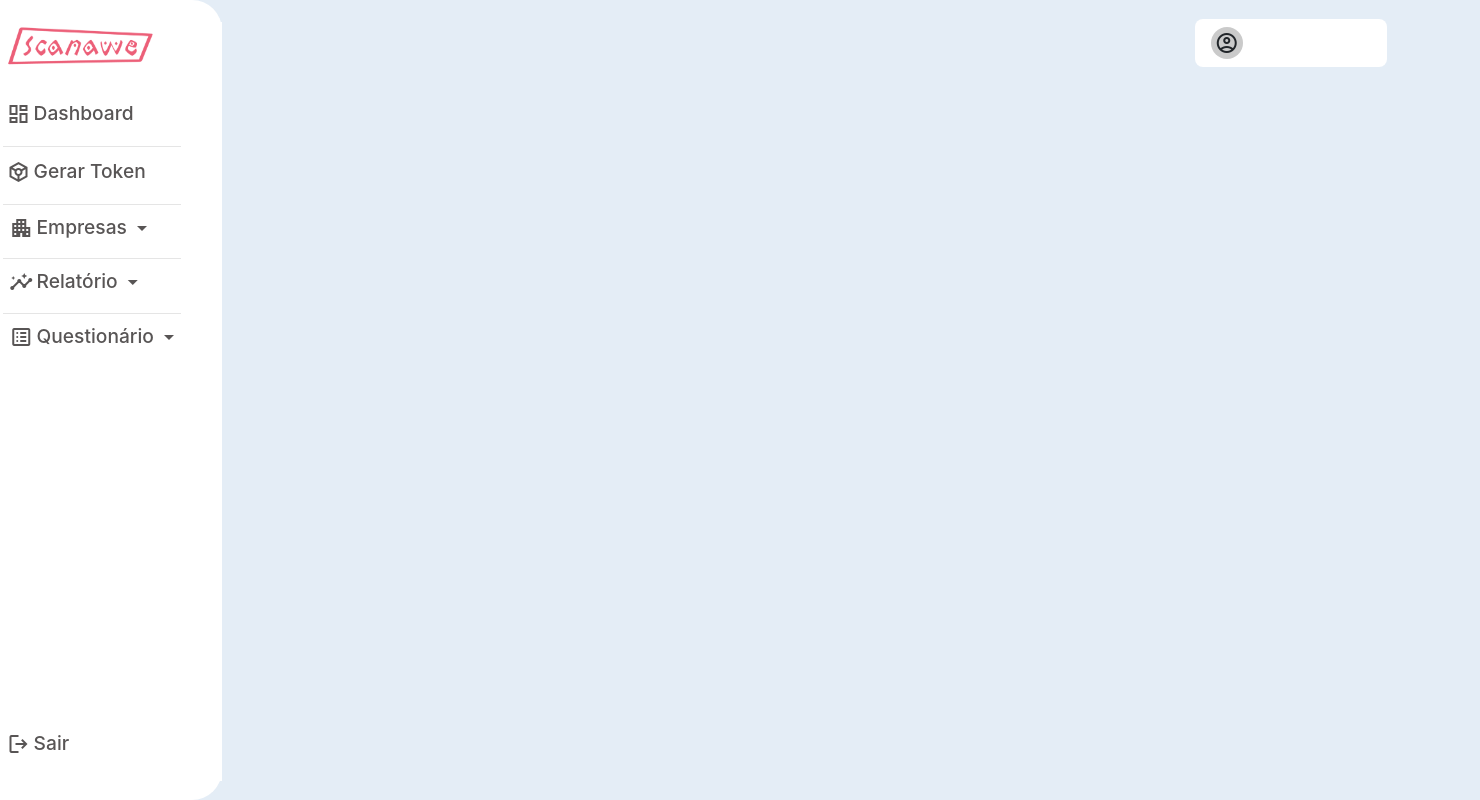
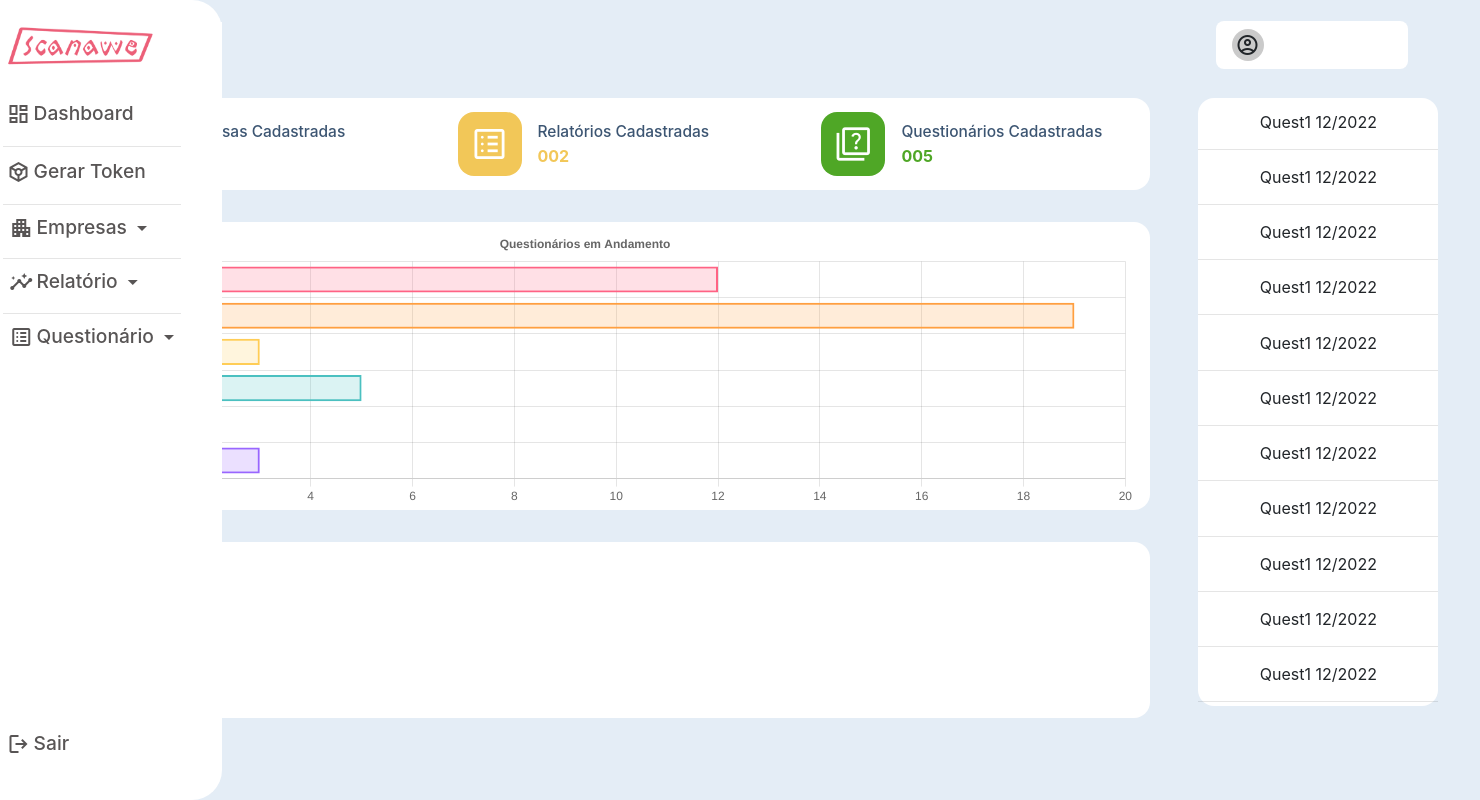
Before and after one commit to Rezende-Fabio/Scanawe, a Flask app: page /dashboard in a window 1480 px wide. Run offline with Flask 2, Linux system fonts and the light colour scheme; some libraries are stand-ins or nearby versions.

Commit message:
dashboard design of consultant

```diff
--- a/app/routes/Consultor/Dashboard.py
+++ b/app/routes/Consultor/Dashboard.py
@@ -3,4 +3,8 @@ from flask import render_template, request
 
 @app.route("/dashboard")
 def dashboard():
-    return render_template("Consultor/dashboard.html", titulo="Dashboard")
+    empresas = "5"
+    questionarios = "5"
+    relatorios = "2"
+    dados = {"empresas": empresas.zfill(3), "questionarios": questionarios.zfill(3), "relatorios": relatorios.zfill(3)}
+    return render_template("Consultor/dashboard.html", titulo="Dashboard", dados=dados)
--- a/app/routes/Main.py
+++ b/app/routes/Main.py
@@ -13,7 +13,11 @@ def autenticar():
     senha = request.form["senha"]
     if usuario == "admin" and senha == "admin":
         session["username"] = "Administrador"
-        return render_template("Consultor/menu.html")
+        empresas = "5"
+        questionarios = "5"
+        relatorios = "2"
+        dados = {"empresas": empresas.zfill(3), "questionarios": questionarios.zfill(3), "relatorios": relatorios.zfill(3)}
+        return render_template("Consultor/dashboard.html", titulo="Dashboard", dados=dados)
     else:
         return render_template("index.html", aviso=1)
 
--- a/app/static/css/all.css
+++ b/app/static/css/all.css
@@ -2,3 +2,4 @@
 @import 'styleIndex.css';
 @import 'styleBase.css';
 @import 'styleToken.css';
+@import 'styleDashboard.css';
--- a/app/static/css/styleBase.css
+++ b/app/static/css/styleBase.css
@@ -9,6 +9,10 @@ aside a{
     margin-left: 0.4rem;
     position: relative;
     transition: all 300ms ease;
+}
+
+aside .sidebar{
+    border-radius: 30px;
 }
 
 aside .sidebar a.active{
@@ -115,6 +119,7 @@ aside .sair{
     position: absolute;
     bottom: 0.5rem;
     width: 90%;
+    border-radius: 30px;
 }
 
 aside:hover{
--- /dev/null
+++ b/app/static/css/styleDashboard.css
@@ -0,0 +1,142 @@
+.main-dashboard{
+    display: flex;
+    width: 100%;
+    margin: 0.1rem 0 0 1.3rem;
+    flex-direction: column;
+}
+
+.body-dashboard{
+    display: flex;
+    width: 100%;
+    padding: 0.6rem;
+}
+
+.qtde{
+    display: flex;
+    width: 70rem;
+    background-color: #fff;
+    height: 5.8rem;
+    border-radius: 1rem;
+    margin-bottom: 2rem;
+    align-items: center;
+    justify-content: space-around;
+}
+
+.grafico{
+    display: flex;
+    width: 70rem;
+    background-color: #fff;
+    height: 18rem;
+    border-radius: 1rem;
+    margin-bottom: 2rem;
+}
+
+.historico{
+    display: flex;
+    width: 70rem;
+    background-color: #fff;
+    height: 11rem;
+    border-radius: 1rem;
+}
+
+.data-questionario{
+    display: flex;
+    flex-direction: column;
+    align-items: center;
+    justify-content: start;
+    width: 15rem;
+    height: 38rem;
+    background-color: #fff;
+    border-radius: 1rem;
+    margin-left: 3rem;
+}
+
+.cards{
+    display: flex;
+    flex-direction: row;
+}
+
+.empresas{
+    width: 4rem;
+    height: 4rem;
+    display: flex;
+    align-items: center;
+    justify-content: center;
+    border-radius: 1rem;
+    margin: 1rem;
+    background-color: #2259e5;
+}
+
+.relatorios{
+    width: 4rem;
+    height: 4rem;
+    display: flex;
+    align-items: center;
+    justify-content: center;
+    border-radius: 1rem;
+    margin: 1rem;
+    background-color: #f2c758;
+}
+
+.questionario{
+    width: 4rem;
+    height: 4rem;
+    display: flex;
+    align-items: center;
+    justify-content: center;
+    border-radius: 1rem;
+    margin: 1rem;
+    background-color: #4fa726;
+}
+
+#icon-card{
+    font-size: 2.5rem;
+    color: #fff;
+}
+
+.text-card{
+    display: flex;
+    align-items:initial;
+    flex-direction: column;
+    justify-content: center;
+}
+
+.titulo-card{
+    font-size: 15.5px;
+    font-weight: 500;
+    color: #3c5572;
+}
+
+.valor-card-emp{
+    font-weight: 700;
+    color: #2259e5;
+}
+
+.valor-card-relat{
+    font-weight: 700;
+    color: #f2c758;
+}
+
+.valor-card-quest{
+    font-weight: 700;
+    color: #4fa726;
+}
+
+.grafico{
+    padding: 5px;
+}
+
+.data-questionario hr{
+    width: 100%;
+}
+
+.text-quest{
+    display: flex;
+    align-items: center;
+    justify-content: center;
+    height: 3rem;
+}
+
+.card-link:hover #icon-card{
+    font-size: 2.8rem;
+}
--- a/app/static/css/styleHeader.css
+++ b/app/static/css/styleHeader.css
@@ -33,7 +33,3 @@
     border-radius: 2rem;
     background-color: rgba(146, 146, 146, 0.484);
 }
-
-.user{
-    color: #3c5572;
-}
--- a/app/templates/Consultor/base.html
+++ b/app/templates/Consultor/base.html
@@ -13,6 +13,7 @@
     <script src="{{ url_for('static', filename='plugins/bootstrap/js/bootstrap.min.js') }}"></script>
     <script src="https://ajax.googleapis.com/ajax/libs/jquery/3.6.1/jquery.min.js"></script>
     <script src="https://ajax.googleapis.com/ajax/libs/jquery/3.6.1/jquery.min.js"></script>
+    <script src="https://cdn.jsdelivr.net/npm/chart.js"></script>
 
     <title>Scanawe</title>
 </head>
--- a/app/templates/Consultor/dashboard.html
+++ b/app/templates/Consultor/dashboard.html
@@ -1,10 +1,172 @@
 {% extends 'Consultor/base.html' %}
 {% block conteudo %}
-<section>
-    <div style="display:grid">
+<main>
+    <div class="main-dashboard">
         {% include "Consultor/header.html" %}
-        <div style="display: flex; padding: 5rem;">
+        <div class="body-dashboard">
+            <section>
+                <div class="qtde">
+                    <div class="cards">
+                        <a href="/empresa/lista-empresas" class="card-link">
+                            <div class="empresas">
+                                <span class="material-symbols-outlined" id="icon-card">apartment</span>
+                            </div>
+                        </a>
+                        <div class="text-card">
+                            <div class="titulo-card">
+                                Empresas Cadastradas
+                            </div>
+                            <div class="valor-card-emp">
+                                {{ dados.empresas }}
+                            </div>
+                        </div>
+                    </div>
+                    <div class="cards">
+                        <a href="/relatorio/lista-relatorios" class="card-link">
+                            <div class="relatorios">
+                                <span class="material-symbols-outlined" id="icon-card">list_alt</span>
+                            </div>
+                        </a>
+                        <div class="text-card">
+                            <div class="titulo-card">
+                                Relatórios Cadastradas
+                            </div>
+                            <div class="valor-card-relat">
+                                {{ dados.relatorios }}
+                            </div>
+                        </div>
+                    </div>
+                    <div class="cards">
+                        <a href="/questionario/lista-questionarios" class="card-link">
+                            <div class="questionario">
+                                <span class="material-symbols-outlined" id="icon-card">quiz</span>
+                            </div>
+                        </a>
+                        <div class="text-card">
+                            <div class="titulo-card">
+                                Questionários Cadastradas
+                            </div>
+                            <div class="valor-card-quest">
+                                {{ dados.questionarios }}
+                            </div>
+                        </div>
+                    </div>
+                </div>
+                <div class="grafico">
+                    <div>
+                        <canvas id="barra-empresa" width="1100" height="280"></canvas>
+                    </div>
+                </div>
+                <div class="historico">
+
+                </div>
+            </section>
+            <section>
+                <div class="data-questionario">
+                    <div class="text-quest">
+                        Quest1 12/2022
+                    </div>
+                    <hr>
+                    <div class="text-quest">
+                        Quest1 12/2022
+                    </div>
+                    <hr>
+                    <div class="text-quest">
+                        Quest1 12/2022
+                    </div>
+                    <hr>
+                    <div class="text-quest">
+                        Quest1 12/2022
+                    </div>
+                    <hr>
+                    <div class="text-quest">
+                        Quest1 12/2022
+                    </div>
+                    <hr>
+                    <div class="text-quest">
+                        Quest1 12/2022
+                    </div>
+                    <hr>
+                    <div class="text-quest">
+                        Quest1 12/2022
+                    </div>
+                    <hr>
+                    <div class="text-quest">
+                        Quest1 12/2022
+                    </div>
+                    <hr>
+                    <div class="text-quest">
+                        Quest1 12/2022
+                    </div>
+                    <hr>
+                    <div class="text-quest">
+                        Quest1 12/2022
+                    </div>
+                    <hr>
+                    <div class="text-quest">
+                        Quest1 12/2022
+                    </div>
+                    <hr>
+                </div>
+            </section>
         </div>
     </div>
-</section>
+</main>
+<script>
+    const ctx = document.getElementById('barra-empresa');
+
+    new Chart(ctx, {
+      type: 'bar',
+      data: {
+        labels: ['Empresa 1', 'Empresa 2', 'Empresa 3', 'Empresa 4', 'Empresa 5', 'Empresa 6'],
+        datasets: [{
+          label: '# of Votes',
+          data: [12, 19, 3, 5, 2, 3],
+          backgroundColor: [
+            'rgba(255, 99, 132, 0.2)',
+            'rgba(255, 159, 64, 0.2)',
+            'rgba(255, 205, 86, 0.2)',
+            'rgba(75, 192, 192, 0.2)',
+            'rgba(54, 162, 235, 0.2)',
+            'rgba(153, 102, 255, 0.2)',
+            'rgba(201, 203, 207, 0.2)'
+        ],
+        borderColor: [
+            'rgb(255, 99, 132)',
+            'rgb(255, 159, 64)',
+            'rgb(255, 205, 86)',
+            'rgb(75, 192, 192)',
+            'rgb(54, 162, 235)',
+            'rgb(153, 102, 255)',
+            'rgb(201, 203, 207)'
+        ],
+          borderWidth: 2
+        }]
+      },
+      options: {
+        maintainAspectRatio: false,
+        responsive: false,
+        indexAxis: 'y',
+        plugins: {
+            legend: {
+                display: false,
+                position: "bottom",
+                labels: {
+                    color: 'rgb(255, 99, 132)'
+                }
+            },
+            title: {
+                display: true,
+                text: "Questionários em Andamento",
+                position: 'top',
+            },
+            tooltips : {
+                enabled : true,
+                intersect : true,
+                backgroundColor : 'rgba(41, 128, 185,0.8)'
+            }
+        },
+      }
+    });
+</script>
 {% endblock %}
```
